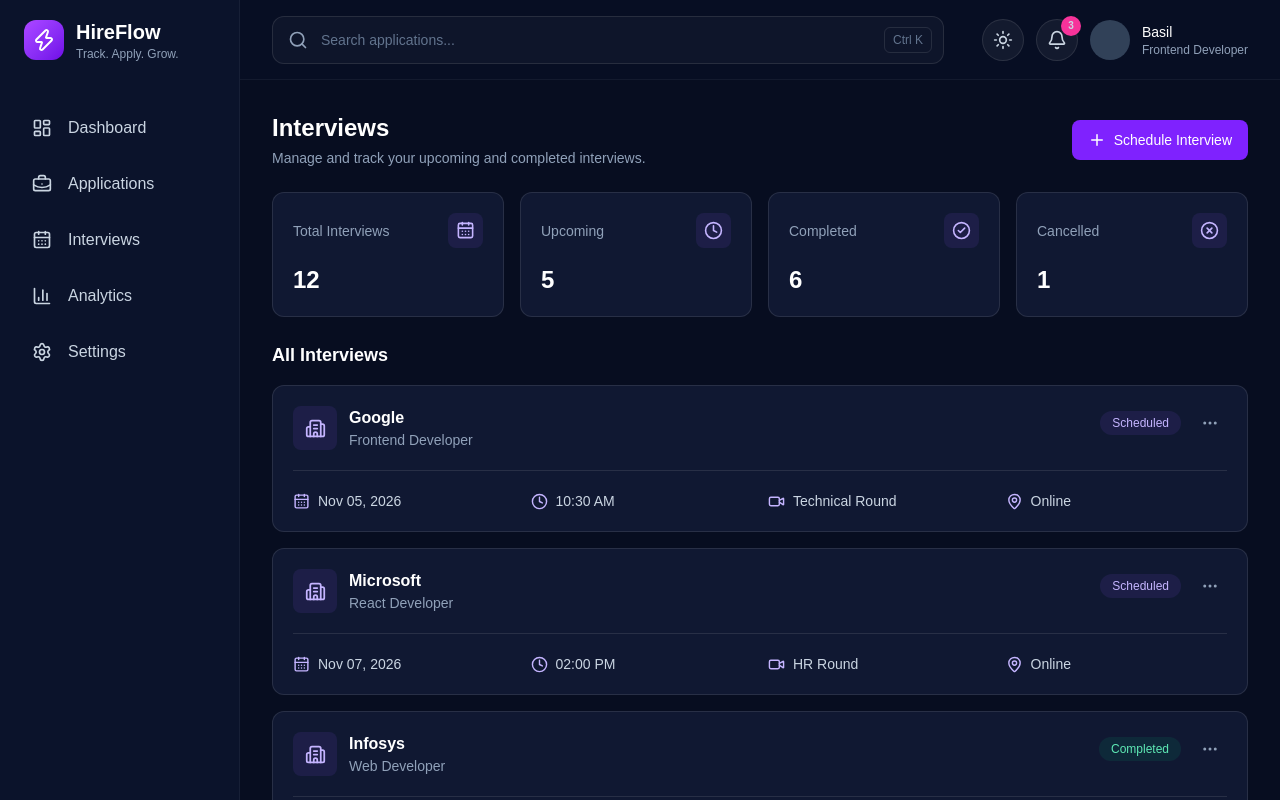
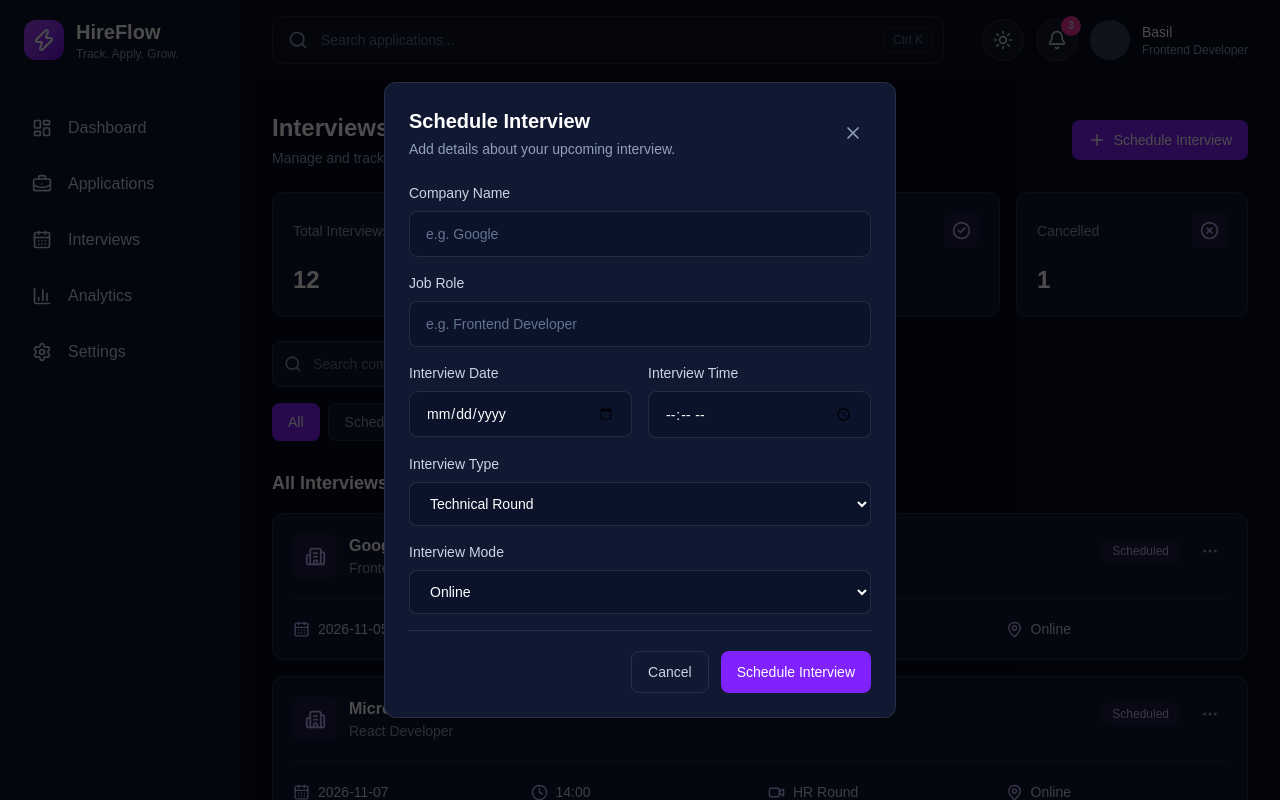
Before and after one commit to basilabbas-dev/jobora.com, a Next.js app: page /interviews in a window 1280 px wide. Both pictures are taken after a click on the button "Schedule Interview". Shown: the top 800 px of the page. Built offline with nearby package versions, Linux system fonts and the light colour scheme.

Commit message:
working on schedule interview component

```diff
--- a/app/components/interview/interviewlist.tsx
+++ b/app/components/interview/interviewlist.tsx
@@ -8,43 +8,26 @@ import {
   MoreHorizontal,
 } from "lucide-react";
 
-const interviews = [
-  {
-    id: 1,
-    company: "Google",
-    role: "Frontend Developer",
-    date: "Nov 05, 2026",
-    time: "10:30 AM",
-    type: "Technical Round",
-    mode: "Online",
-    status: "Scheduled",
-  },
-  {
-    id: 2,
-    company: "Microsoft",
-    role: "React Developer",
-    date: "Nov 07, 2026",
-    time: "02:00 PM",
-    type: "HR Round",
-    mode: "Online",
-    status: "Scheduled",
-  },
-  {
-    id: 3,
-    company: "Infosys",
-    role: "Web Developer",
-    date: "Oct 28, 2026",
-    time: "11:00 AM",
-    type: "Technical Round",
-    mode: "On-site",
-    status: "Completed",
-  },
-];
+export type Interview = {
+  id: number;
+  company: string;
+  role: string;
+  date: string;
+  time: string;
+  type: string;
+  mode: string;
+  status: "Scheduled" | "Completed" | "Cancelled";
+};
 
-export default function InterviewsList() {
+type Props = {
+  interviews: Interview[];
+};
+
+export default function InterviewsList({ interviews }: Props) {
   return (
     <div className="space-y-4">
-      {interviews.map((interview) => (
+      {interviews.length > 0 ? (
+        interviews.map((interview) => (
           <div
             key={interview.id}
             className="rounded-xl border border-white/10 bg-[#101832] p-5"
@@ -70,7 +53,9 @@ export default function InterviewsList() {
                   className={`rounded-full px-3 py-1 text-xs font-medium ${
                     interview.status === "Scheduled"
                       ? "bg-violet-500/10 text-violet-300"
-                    : "bg-emerald-500/10 text-emerald-300"
+                      : interview.status === "Completed"
+                      ? "bg-emerald-500/10 text-emerald-300"
+                      : "bg-red-500/10 text-red-300"
                   }`}
                 >
                   {interview.status}
@@ -108,7 +93,14 @@ export default function InterviewsList() {
               </div>
             </div>
           </div>
-      ))}
+        ))
+      ) : (
+        <div className="rounded-xl border border-white/10 bg-[#101832] py-12 text-center">
+          <p className="text-sm text-slate-400">
+            No interviews found.
+          </p>
+        </div>
+      )}
     </div>
   );
 }
--- /dev/null
+++ b/app/components/interview/scheduleinterview.tsx
@@ -0,0 +1,201 @@
+
+"use client";
+
+import { useState } from "react";
+import { X } from "lucide-react";
+
+type InterviewFormData = {
+  company: string;
+  role: string;
+  date: string;
+  time: string;
+  type: string;
+  mode: string;
+};
+
+type Props = {
+  onClose: () => void;
+  onAdd: (interview: InterviewFormData) => void;
+};
+
+export default function ScheduleInterviewModal({
+  onClose,
+  onAdd,
+}: Props) {
+  const [formData, setFormData] = useState<InterviewFormData>({
+    company: "",
+    role: "",
+    date: "",
+    time: "",
+    type: "Technical Round",
+    mode: "Online",
+  });
+
+  // Update form values
+  const handleChange = (
+    e: React.ChangeEvent<HTMLInputElement | HTMLSelectElement>
+  ) => {
+    const { name, value } = e.target;
+
+    setFormData((prev) => ({
+      ...prev,
+      [name]: value,
+    }));
+  };
+
+  // Submit form
+  const handleSubmit = (e: React.FormEvent<HTMLFormElement>) => {
+    e.preventDefault();
+
+    onAdd(formData);
+    onClose();
+  };
+
+  return (
+    <div className="fixed inset-0 z-50 flex items-center justify-center bg-black/70 p-4">
+      <div className="w-full max-w-lg rounded-xl border border-white/10 bg-[#101832] p-6 shadow-xl">
+
+        {/* Modal Header */}
+        <div className="mb-6 flex items-center justify-between">
+          <div>
+            <h2 className="text-xl font-semibold text-white">
+              Schedule Interview
+            </h2>
+            <p className="mt-1 text-sm text-slate-400">
+              Add details about your upcoming interview.
+            </p>
+          </div>
+
+          <button
+            type="button"
+            onClick={onClose}
+            className="rounded-lg p-2 text-slate-400 hover:bg-white/10 hover:text-white"
+            aria-label="Close modal"
+          >
+            <X size={20} />
+          </button>
+        </div>
+
+        {/* Form */}
+        <form onSubmit={handleSubmit} className="space-y-4">
+
+          {/* Company Name */}
+          <div>
+            <label className="mb-2 block text-sm text-slate-300">
+              Company Name
+            </label>
+            <input
+              type="text"
+              name="company"
+              value={formData.company}
+              onChange={handleChange}
+              placeholder="e.g. Google"
+              required
+              className="w-full rounded-lg border border-white/10 bg-[#0B132B] px-4 py-3 text-sm text-white outline-none placeholder:text-slate-500 focus:border-violet-500"
+            />
+          </div>
+
+          {/* Job Role */}
+          <div>
+            <label className="mb-2 block text-sm text-slate-300">
+              Job Role
+            </label>
+            <input
+              type="text"
+              name="role"
+              value={formData.role}
+              onChange={handleChange}
+              placeholder="e.g. Frontend Developer"
+              required
+              className="w-full rounded-lg border border-white/10 bg-[#0B132B] px-4 py-3 text-sm text-white outline-none placeholder:text-slate-500 focus:border-violet-500"
+            />
+          </div>
+
+          {/* Date and Time */}
+          <div className="grid grid-cols-1 gap-4 sm:grid-cols-2">
+            <div>
+              <label className="mb-2 block text-sm text-slate-300">
+                Interview Date
+              </label>
+              <input
+                type="date"
+                name="date"
+                value={formData.date}
+                onChange={handleChange}
+                min={new Date().toISOString().split("T")[0]}
+                required
+                className="w-full rounded-lg border border-white/10 bg-[#0B132B] px-4 py-3 text-sm text-white outline-none focus:border-violet-500"
+              />
+            </div>
+
+            <div>
+              <label className="mb-2 block text-sm text-slate-300">
+                Interview Time
+              </label>
+              <input
+                type="time"
+                name="time"
+                value={formData.time}
+                onChange={handleChange}
+                required
+                className="w-full rounded-lg border border-white/10 bg-[#0B132B] px-4 py-3 text-sm text-white outline-none focus:border-violet-500"
+              />
+            </div>
+          </div>
+
+          {/* Interview Type */}
+          <div>
+            <label className="mb-2 block text-sm text-slate-300">
+              Interview Type
+            </label>
+            <select
+              name="type"
+              value={formData.type}
+              onChange={handleChange}
+              className="w-full rounded-lg border border-white/10 bg-[#0B132B] px-4 py-3 text-sm text-white outline-none focus:border-violet-500"
+            >
+              <option>Technical Round</option>
+              <option>HR Round</option>
+              <option>Managerial Round</option>
+              <option>Coding Round</option>
+            </select>
+          </div>
+
+          {/* Interview Mode */}
+          <div>
+            <label className="mb-2 block text-sm text-slate-300">
+              Interview Mode
+            </label>
+            <select
+              name="mode"
+              value={formData.mode}
+              onChange={handleChange}
+              className="w-full rounded-lg border border-white/10 bg-[#0B132B] px-4 py-3 text-sm text-white outline-none focus:border-violet-500"
+            >
+              <option>Online</option>
+              <option>On-site</option>
+            </select>
+          </div>
+
+          {/* Buttons */}
+          <div className="flex justify-end gap-3 border-t border-white/10 pt-5">
+            <button
+              type="button"
+              onClick={onClose}
+              className="rounded-lg border border-white/10 px-4 py-2.5 text-sm text-slate-300 transition hover:bg-white/5"
+            >
+              Cancel
+            </button>
+
+            <button
+              type="submit"
+              className="rounded-lg bg-violet-600 px-4 py-2.5 text-sm font-medium text-white transition hover:bg-violet-500"
+            >
+              Schedule Interview
+            </button>
+          </div>
+        </form>
+      </div>
+    </div>
+  );
+}
--- a/app/interviews/page.tsx
+++ b/app/interviews/page.tsx
@@ -1,11 +1,94 @@
 
+"use client";
+
+import { useState } from "react";
 import { Plus } from "lucide-react";
 
 import DashboardLayout from "../components/dashboard/dashboardlayout";
 import InterviewStats from "../components/interview/interviewstats";
-import InterviewsList from "../components/interview/interviewlist";
+import InterviewFilters from "../components/interview/interviewfilter";
+import InterviewsList, {
+  type Interview,
+} from "../components/interview/interviewlist";
+import ScheduleInterviewModal from "../components/interview/scheduleinterview";
+
+const initialInterviews: Interview[] = [
+  {
+    id: 1,
+    company: "Google",
+    role: "Frontend Developer",
+    date: "2026-11-05",
+    time: "10:30",
+    type: "Technical Round",
+    mode: "Online",
+    status: "Scheduled",
+  },
+  {
+    id: 2,
+    company: "Microsoft",
+    role: "React Developer",
+    date: "2026-11-07",
+    time: "14:00",
+    type: "HR Round",
+    mode: "Online",
+    status: "Scheduled",
+  },
+  {
+    id: 3,
+    company: "Infosys",
+    role: "Web Developer",
+    date: "2026-10-28",
+    time: "11:00",
+    type: "Technical Round",
+    mode: "On-site",
+    status: "Completed",
+  },
+  {
+    id: 4,
+    company: "TCS",
+    role: "UI Developer",
+    date: "2026-11-10",
+    time: "15:00",
+    type: "HR Round",
+    mode: "Online",
+    status: "Cancelled",
+  },
+];
 
 export default function InterviewsPage() {
+  const [search, setSearch] = useState("");
+  const [activeFilter, setActiveFilter] = useState("All");
+
+  const [showModal, setShowModal] = useState(false);
+
+  const [interviewList, setInterviewList] =
+    useState<Interview[]>(initialInterviews);
+
+  // Add new interview
+  const handleAddInterview = (
+    newInterview: Omit<Interview, "id" | "status">
+  ) => {
+    const interviewWithId: Interview = {
+      ...newInterview,
+      id: Date.now(),
+      status: "Scheduled",
+    };
+
+    setInterviewList((prev) => [...prev, interviewWithId]);
+  };
+
+  // Search and status filtering
+  const filteredInterviews = interviewList.filter((interview) => {
+    const matchesSearch =
+      interview.company.toLowerCase().includes(search.toLowerCase()) ||
+      interview.role.toLowerCase().includes(search.toLowerCase());
+
+    const matchesStatus =
+      activeFilter === "All" || interview.status === activeFilter;
+
+    return matchesSearch && matchesStatus;
+  });
+
   return (
     <DashboardLayout>
       <div className="space-y-6">
@@ -15,30 +98,53 @@ export default function InterviewsPage() {
             <h1 className="text-2xl font-bold text-white">
               Interviews
             </h1>
-
             <p className="mt-1 text-sm text-slate-400">
               Manage and track your upcoming and completed interviews.
             </p>
           </div>
 
-          <button className="flex items-center justify-center gap-2 rounded-lg bg-violet-600 px-4 py-2.5 text-sm font-medium text-white transition hover:bg-violet-500">
+          <button
+            type="button"
+            onClick={() => setShowModal(true)}
+            className="flex items-center justify-center gap-2 rounded-lg bg-violet-600 px-4 py-2.5 text-sm font-medium text-white transition hover:bg-violet-500"
+          >
             <Plus size={18} />
             Schedule Interview
           </button>
         </div>
 
-        {/* Interview Statistics */}
+        {/* Statistics */}
         <InterviewStats />
+
+        {/* Search and Filters */}
+        <InterviewFilters
+          search={search}
+          setSearch={setSearch}
+          activeFilter={activeFilter}
+          setActiveFilter={setActiveFilter}
+        />
 
         {/* Interview List */}
         <div>
-            <h2 className="mb-4 text-lg font-semibold text-white">
-                All Interviews
-            </h2>
+          <h2 className="mb-4 text-lg font-semibold text-white">
+            All Interviews
+          </h2>
 
-            <InterviewsList />
-            </div>
+          <InterviewsList interviews={filteredInterviews} />
+        </div>
+
+        <p className="text-sm text-slate-500">
+          Showing {filteredInterviews.length} of {interviewList.length} interviews
+        </p>
       </div>
+
+      {/* Schedule Interview Modal */}
+      {showModal && (
+        <ScheduleInterviewModal
+          onClose={() => setShowModal(false)}
+          onAdd={handleAddInterview}
+        />
+      )}
     </DashboardLayout>
   );
 }
```
Lines whose indentation alone changed are shown as unchanged.
